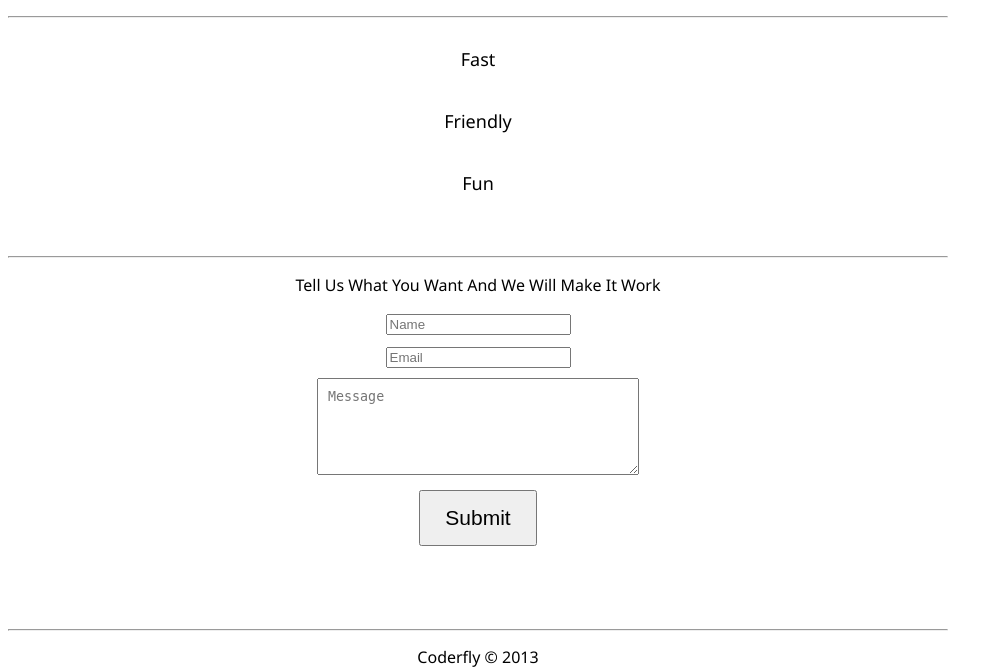
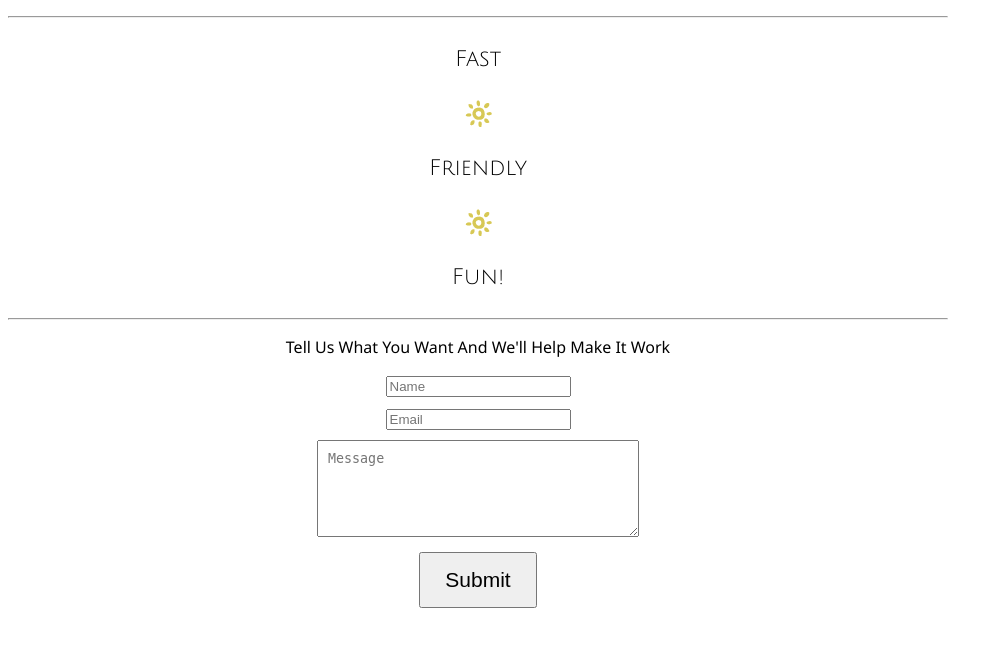
Before and after one commit to pixelcode/coderfly-old, a Django app: page / in a window 1280 px wide. Shown: the part 320-987 px from the top of the page, without its empty margins (0-1003 px from the left). Run offline with Django 3.2, Linux system fonts and the light colour scheme; parts of the project's set-up code (start-up, migrations or seed data) failed here and were passed over; some libraries are stand-ins or nearby versions; some web fonts are replaced.

Commit message:
fresh changes

```diff
--- a/coderfly/coderfly/static/css/style.css
+++ b/coderfly/coderfly/static/css/style.css
@@ -49,8 +49,9 @@
 }
 
 #about div {
+    font-family: 'Julius Sans One', sans-serif;
     margin: 10px;
-    font-size: 18px;
+    font-size: 22px;
     font-weight: 200;
 }
 
@@ -103,3 +104,7 @@
 .control-group {
     margin-bottom: 10px !important;
 }
+
+.flower {
+    margin: -10px 10px 0 0;
+}
--- a/coderfly/coderfly/templates/base.html
+++ b/coderfly/coderfly/templates/base.html
@@ -13,6 +13,7 @@
     <!-- Le styles -->
     <link href='http://fonts.googleapis.com/css?family=Gabriela' rel='stylesheet' type='text/css'>
     <link href='http://fonts.googleapis.com/css?family=Noto+Sans' rel='stylesheet' type='text/css'>
+    <link href='http://fonts.googleapis.com/css?family=Julius+Sans+One' rel='stylesheet' type='text/css'>
     <link href="{{ STATIC_URL }}css/bootstrap.css" rel="stylesheet">
     <link href="{{ STATIC_URL }}css/bootstrap-responsive.css" rel="stylesheet">
     <link href="{{ STATIC_URL }}css/style.css" rel="stylesheet">
@@ -56,12 +57,14 @@
             <hr>
             <div id="about" class="jumbotron">
                 <div type="button" class="btn btn-large btn-success">Fast</div>
+                <img class="flower" src="{{ STATIC_URL }}img/flower.png" />
                 <div type="button" class="btn btn-large btn-success">Friendly</div>
-                <div type="button" class="btn btn-large btn-success">Fun</div><br/>
+                <img class="flower" src="{{ STATIC_URL }}img/flower.png" />
+                <div type="button" class="btn btn-large btn-success">Fun!</div>
             </div>
             <hr>
             <div id="contact" class="jumbotron">
-                <p class="lead">Tell us what you want and we will make it work</p>
+                <p class="lead">Tell us what you want and we'll help make it work</p>
                 <form action="." method="post" class="form-horizontal">{% csrf_token %}
                     <div class="control-group">
                         <div class="controls name">
```
Also changed, not shown: coderfly/coderfly/static/img/bullet.png (added), coderfly/coderfly/static/img/flower.png (added).
